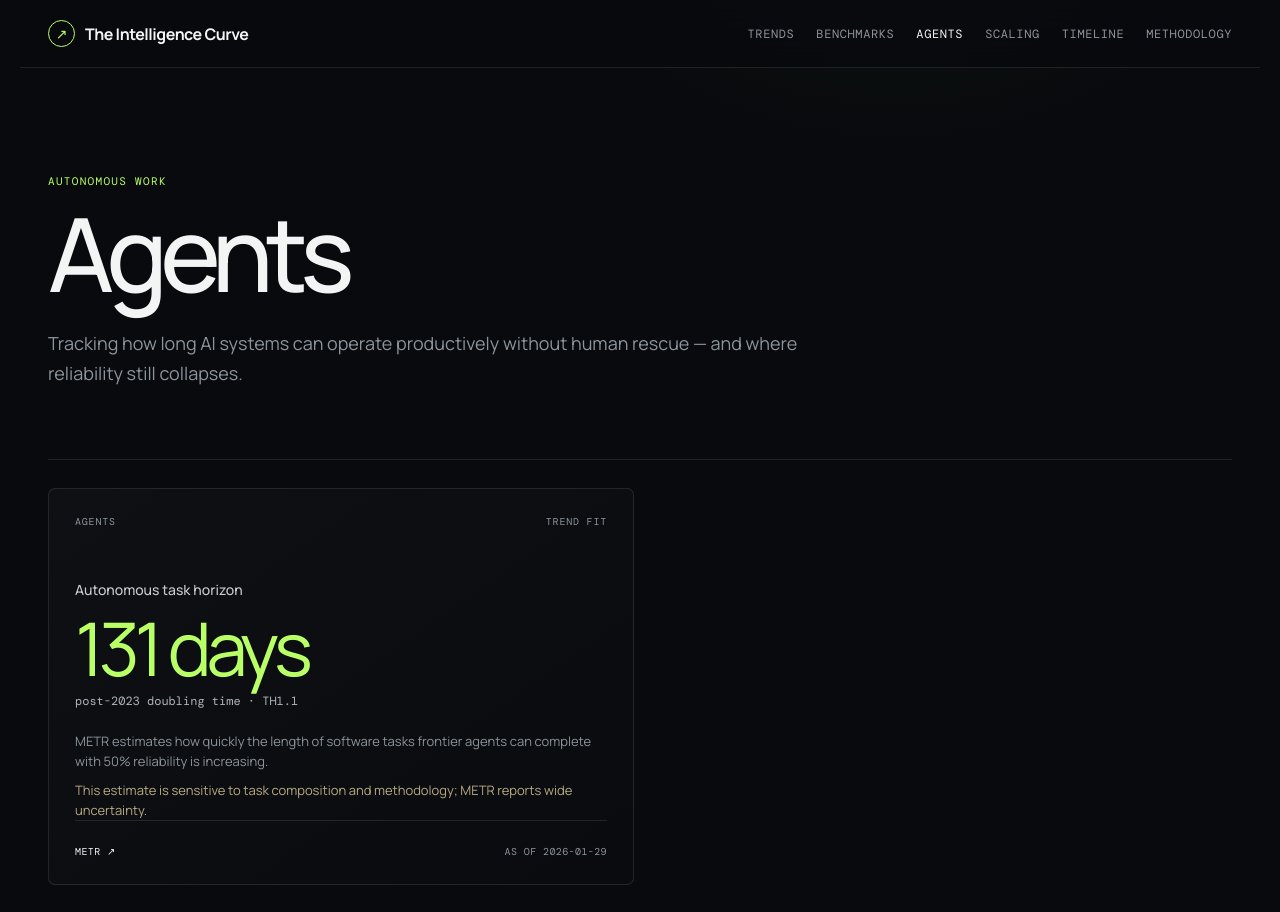
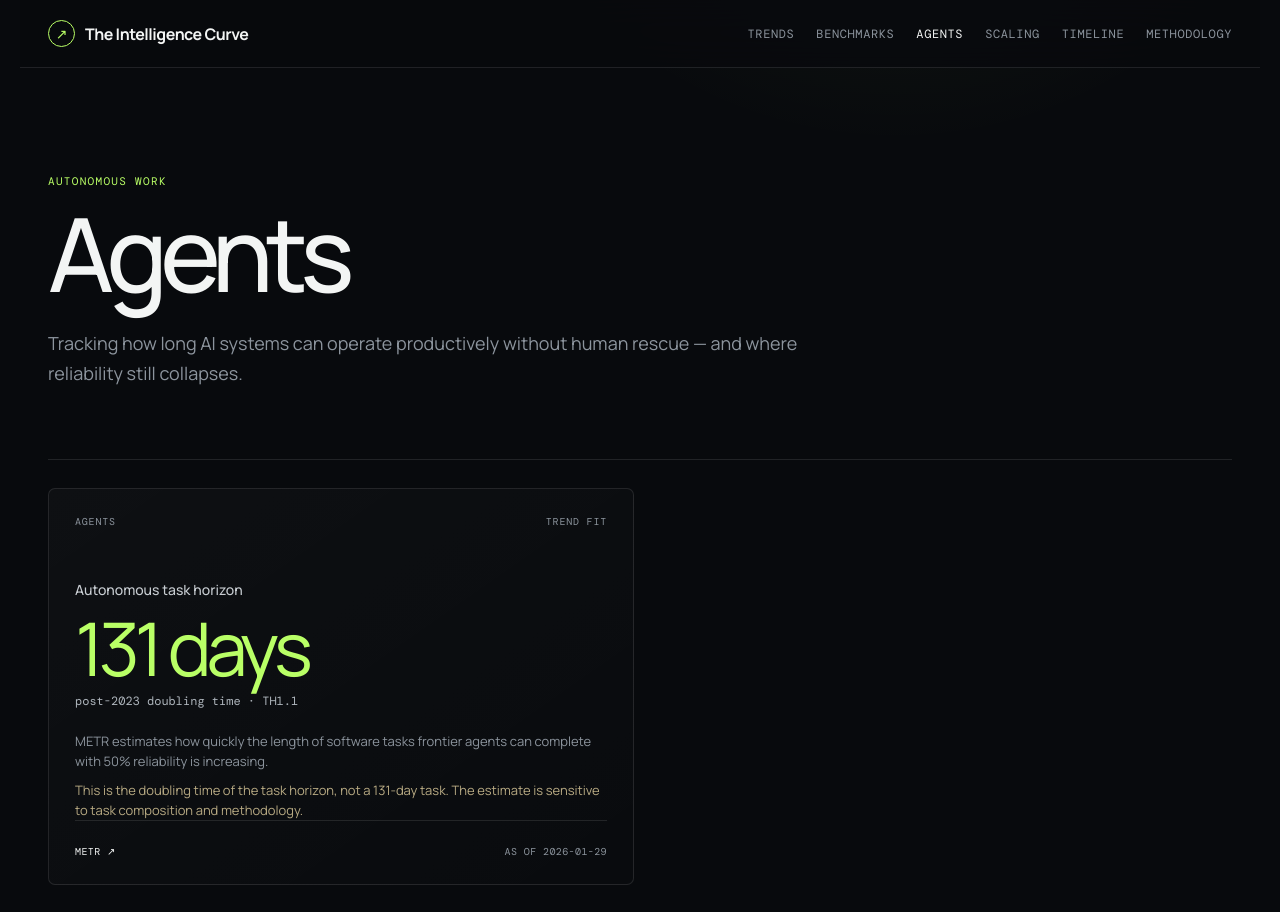
Before and after one commit to rcampbell30/The-Intelligence-curve-, a React (Vite) app: page /agents in a window 1280 px wide. Shown: the top 912 px of the page. Built offline with nearby package versions, Linux system fonts and the light colour scheme; a web font is replaced by a local one.

Commit message:
Expand and refresh headline AI progress metrics

```diff
--- a/src/data/metrics.ts
+++ b/src/data/metrics.ts
@@ -18,13 +18,13 @@ export const metrics: Metric[] = [
   {
     id: 'global-compute-capacity',
     category: 'Scaling',
-    label: 'Global AI compute capacity',
-    headline: '3.3× / year',
-    secondary: '≈ 7 month doubling time',
-    summary: 'Epoch AI estimates total available AI-chip compute capacity has grown at this rate since 2022.',
+    label: 'Global AI compute stock',
+    headline: '3.4× / year',
+    secondary: '6.8 month doubling time',
+    summary: 'Epoch AI estimates the total computing power of the global stock of AI chips has grown at this rate since 2022.',
     source: 'Epoch AI',
-    sourceUrl: 'https://epoch.ai/data-insights/ai-chip-production',
-    asOf: '2026-02-16',
+    sourceUrl: 'https://epoch.ai/trends',
+    asOf: '2026-02-05',
     evidenceKind: 'trend-fit',
     caution: 'A fitted historical trend, not a forecast that the rate will continue.',
   },
@@ -33,8 +33,57 @@ export const metrics: Metric[] = [
     category: 'Scaling',
     label: 'Frontier training compute',
     headline: '5× / year',
-    secondary: '≈ 5.2 month doubling time',
+    secondary: '5.2 month doubling time',
     summary: 'Epoch AI reports this trend for frontier language-model training compute since 2020.',
+    source: 'Epoch AI',
+    sourceUrl: 'https://epoch.ai/trends',
+    asOf: '2026-02-05',
+    evidenceKind: 'trend-fit',
+  },
+  {
+    id: 'context-windows',
+    category: 'Scaling',
+    label: 'LLM context windows',
+    headline: '30× / year',
+    secondary: '2.4 month doubling time',
+    summary: 'Epoch AI estimates frontier LLM context-window size has grown at this rate since 2023.',
+    source: 'Epoch AI',
+    sourceUrl: 'https://epoch.ai/trends',
+    asOf: '2026-02-05',
+    evidenceKind: 'trend-fit',
+    caution: 'Context length is an input-capacity measure; it is not equivalent to useful long-horizon memory or intelligence.',
+  },
+  {
+    id: 'software-efficiency',
+    category: 'Economics',
+    label: 'Pre-training compute efficiency',
+    headline: '3× / year',
+    secondary: '7.6 month doubling time',
+    summary: 'The compute needed to reach the same pre-training performance is falling by roughly a factor of three each year.',
+    source: 'Epoch AI',
+    sourceUrl: 'https://epoch.ai/trends',
+    asOf: '2026-02-05',
+    evidenceKind: 'trend-fit',
+  },
+  {
+    id: 'training-cost',
+    category: 'Economics',
+    label: 'Frontier training cost',
+    headline: '3.5× / year',
+    secondary: '7 month doubling time',
+    summary: 'Epoch AI estimates the cost of frontier language-model training runs has increased at this rate since 2020.',
+    source: 'Epoch AI',
+    sourceUrl: 'https://epoch.ai/trends',
+    asOf: '2026-02-05',
+    evidenceKind: 'trend-fit',
+  },
+  {
+    id: 'chip-price-performance',
+    category: 'Economics',
+    label: 'AI chip performance / dollar',
+    headline: '+49% / year',
+    secondary: '1.7 year doubling time',
+    summary: 'Epoch AI estimates spending-weighted AI-chip performance per dollar has improved by roughly half each year since 2023.',
     source: 'Epoch AI',
     sourceUrl: 'https://epoch.ai/trends',
     asOf: '2026-02-05',
@@ -51,7 +100,19 @@ export const metrics: Metric[] = [
     sourceUrl: 'https://metr.org/blog/2026-1-29-time-horizon-1-1/',
     asOf: '2026-01-29',
     evidenceKind: 'trend-fit',
-    caution: 'This estimate is sensitive to task composition and methodology; METR reports wide uncertainty.',
+    caution: 'This is the doubling time of the task horizon, not a 131-day task. The estimate is sensitive to task composition and methodology.',
+  },
+  {
+    id: 'eci-frontier',
+    category: 'Benchmarks',
+    label: 'Epoch Capabilities Index frontier',
+    headline: '+14 ECI / year',
+    secondary: 'since reasoning models arrived',
+    summary: 'Epoch AI reports the ECI frontier advancing by about fourteen index points per year since September 2024.',
+    source: 'Epoch AI',
+    sourceUrl: 'https://epoch.ai/trends',
+    asOf: '2026-02-05',
+    evidenceKind: 'trend-fit',
   },
   {
     id: 'astra-arc-agi-3',
```
